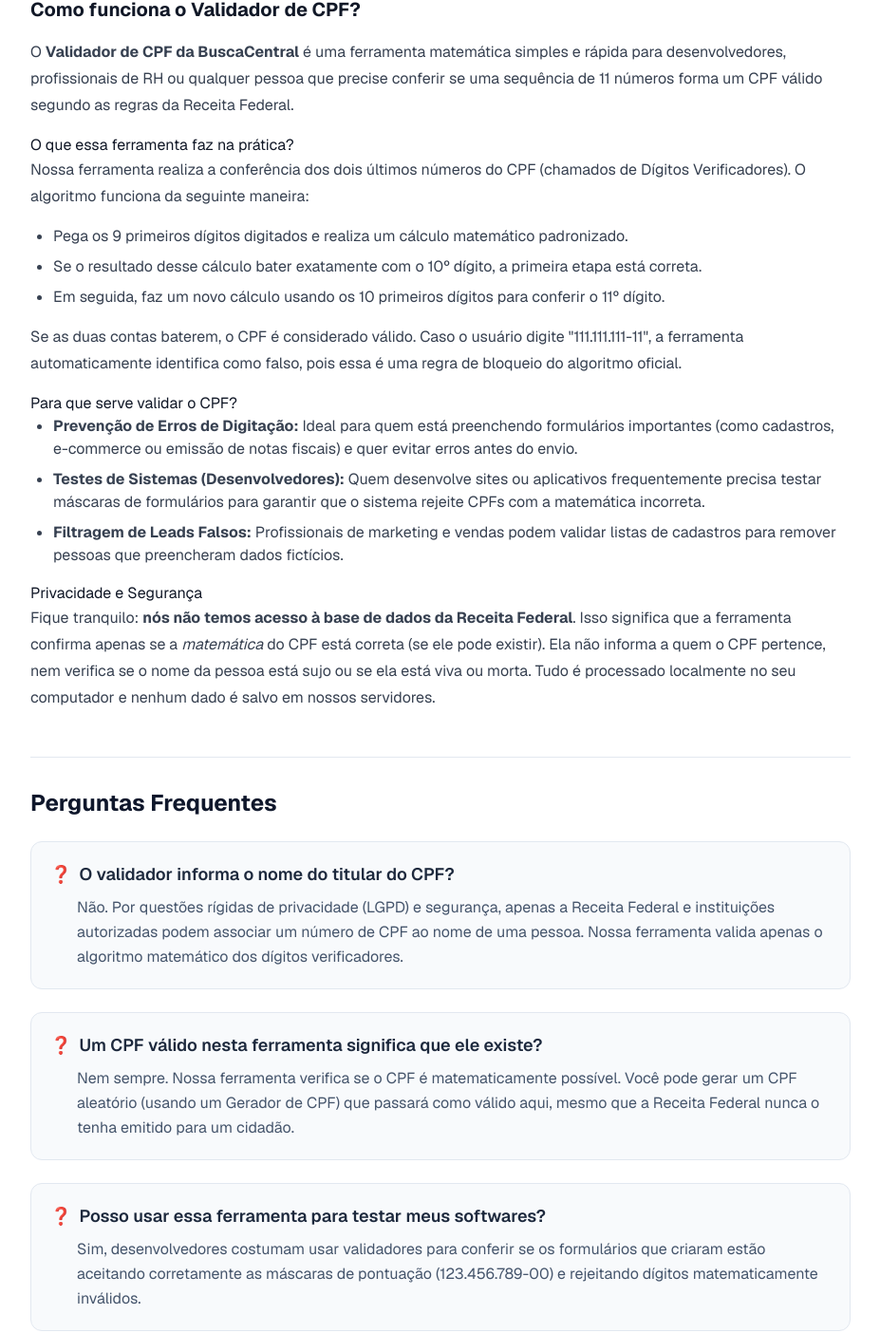
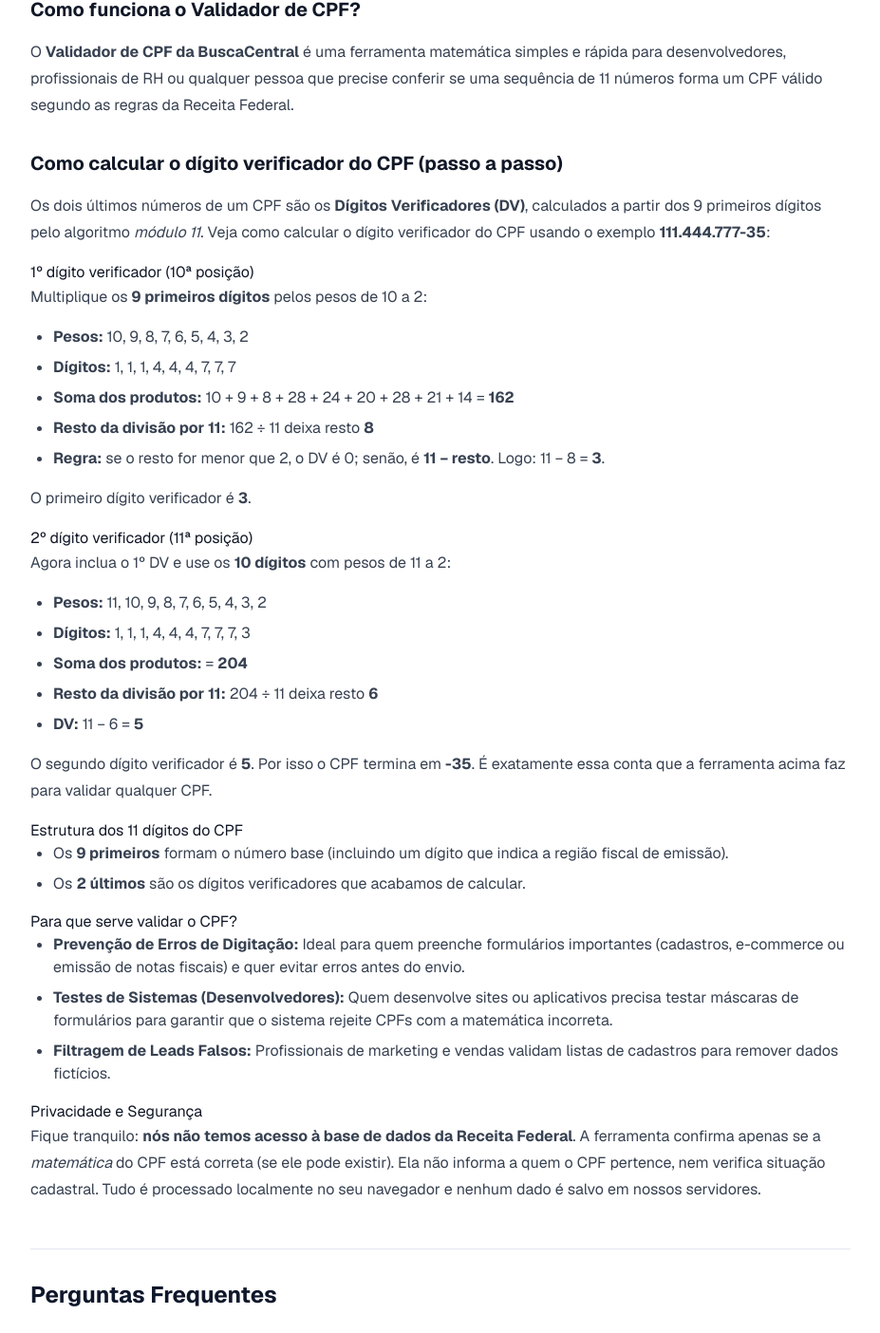
Before and after one commit to buscacentral/buscacentral, a Next.js app: page /documentos/validador-cpf in a window 1280 px wide. Shown: the part 1298-2702 px from the top of the page at 95% size, without its empty margins (176-1103 px from the left). Built offline with nearby package versions, Linux system fonts and the light colour scheme; no server answers.

Commit message:
seo(cpf): conteudo sobre digito verificador (validado pelo Search Console 24h)

```diff
--- a/src/app/documentos/validador-cpf/page.tsx
+++ b/src/app/documentos/validador-cpf/page.tsx
@@ -2,68 +2,109 @@ import type { Metadata } from 'next';
 import ToolPageLayout, { generateToolMetadata } from '@/components/ToolPageLayout';
 import ValidadorCPFClient from './ValidadorCPFClient';
 
-export const metadata: Metadata = generateToolMetadata(
-  'Validador de CPF',
-  'Verifique se um CPF é válido usando o algoritmo oficial de dígito verificador da Receita Federal.',
-  '/documentos/validador-cpf'
-);
+export const metadata: Metadata = {
+  ...generateToolMetadata(
+    'Validador de CPF',
+    'Valide CPFs e entenda como calcular o dígito verificador (DV) com o algoritmo oficial da Receita Federal. Passo a passo, pesos e exemplo prático.',
+    '/documentos/validador-cpf'
+  ),
+  keywords: [
+    'validador de cpf',
+    'validar cpf',
+    'validação de cpf',
+    'verificador cpf',
+    'dígito verificador cpf',
+    'calcular dígito verificador cpf',
+    'digito verificador do cpf',
+  ],
+};
 
 const seoContent = (
   <article className="prose prose-gray max-w-none">
     <h2>Como funciona o Validador de CPF?</h2>
     <p>O <strong>Validador de CPF da BuscaCentral</strong> é uma ferramenta matemática simples e rápida para desenvolvedores, profissionais de RH ou qualquer pessoa que precise conferir se uma sequência de 11 números forma um CPF válido segundo as regras da Receita Federal.</p>
 
-    <h3>O que essa ferramenta faz na prática?</h3>
-    <p>Nossa ferramenta realiza a conferência dos dois últimos números do CPF (chamados de Dígitos Verificadores). O algoritmo funciona da seguinte maneira:</p>
+    <h2>Como calcular o dígito verificador do CPF (passo a passo)</h2>
+    <p>Os dois últimos números de um CPF são os <strong>Dígitos Verificadores (DV)</strong>, calculados a partir dos 9 primeiros dígitos pelo algoritmo <em>módulo 11</em>. Veja como calcular o dígito verificador do CPF usando o exemplo <strong>111.444.777-35</strong>:</p>
+
+    <h3>1º dígito verificador (10ª posição)</h3>
+    <p>Multiplique os <strong>9 primeiros dígitos</strong> pelos pesos de 10 a 2:</p>
     <ul>
-      <li>Pega os 9 primeiros dígitos digitados e realiza um cálculo matemático padronizado.</li>
-      <li>Se o resultado desse cálculo bater exatamente com o 10º dígito, a primeira etapa está correta.</li>
-      <li>Em seguida, faz um novo cálculo usando os 10 primeiros dígitos para conferir o 11º dígito.</li>
+      <li><strong>Pesos:</strong> 10, 9, 8, 7, 6, 5, 4, 3, 2</li>
+      <li><strong>Dígitos:</strong> 1, 1, 1, 4, 4, 4, 7, 7, 7</li>
+      <li><strong>Soma dos produtos:</strong> 10 + 9 + 8 + 28 + 24 + 20 + 28 + 21 + 14 = <strong>162</strong></li>
+      <li><strong>Resto da divisão por 11:</strong> 162 ÷ 11 deixa resto <strong>8</strong></li>
+      <li><strong>Regra:</strong> se o resto for menor que 2, o DV é 0; senão, é <strong>11 − resto</strong>. Logo: 11 − 8 = <strong>3</strong>.</li>
     </ul>
-    <p>Se as duas contas baterem, o CPF é considerado válido. Caso o usuário digite &quot;111.111.111-11&quot;, a ferramenta automaticamente identifica como falso, pois essa é uma regra de bloqueio do algoritmo oficial.</p>
+    <p>O primeiro dígito verificador é <strong>3</strong>.</p>
+
+    <h3>2º dígito verificador (11ª posição)</h3>
+    <p>Agora inclua o 1º DV e use os <strong>10 dígitos</strong> com pesos de 11 a 2:</p>
+    <ul>
+      <li><strong>Pesos:</strong> 11, 10, 9, 8, 7, 6, 5, 4, 3, 2</li>
+      <li><strong>Dígitos:</strong> 1, 1, 1, 4, 4, 4, 7, 7, 7, 3</li>
+      <li><strong>Soma dos produtos:</strong> = <strong>204</strong></li>
+      <li><strong>Resto da divisão por 11:</strong> 204 ÷ 11 deixa resto <strong>6</strong></li>
+      <li><strong>DV:</strong> 11 − 6 = <strong>5</strong></li>
+    </ul>
+    <p>O segundo dígito verificador é <strong>5</strong>. Por isso o CPF termina em <strong>-35</strong>. É exatamente essa conta que a ferramenta acima faz para validar qualquer CPF.</p>
+
+    <h3>Estrutura dos 11 dígitos do CPF</h3>
+    <ul>
+      <li>Os <strong>9 primeiros</strong> formam o número base (incluindo um dígito que indica a região fiscal de emissão).</li>
+      <li>Os <strong>2 últimos</strong> são os dígitos verificadores que acabamos de calcular.</li>
+    </ul>
 
     <h3>Para que serve validar o CPF?</h3>
     <ul>
-      <li><strong>Prevenção de Erros de Digitação:</strong> Ideal para quem está preenchendo formulários importantes (como cadastros, e-commerce ou emissão de notas fiscais) e quer evitar erros antes do envio.</li>
-      <li><strong>Testes de Sistemas (Desenvolvedores):</strong> Quem desenvolve sites ou aplicativos frequentemente precisa testar máscaras de formulários para garantir que o sistema rejeite CPFs com a matemática incorreta.</li>
-      <li><strong>Filtragem de Leads Falsos:</strong> Profissionais de marketing e vendas podem validar listas de cadastros para remover pessoas que preencheram dados fictícios.</li>
+      <li><strong>Prevenção de Erros de Digitação:</strong> Ideal para quem preenche formulários importantes (cadastros, e-commerce ou emissão de notas fiscais) e quer evitar erros antes do envio.</li>
+      <li><strong>Testes de Sistemas (Desenvolvedores):</strong> Quem desenvolve sites ou aplicativos precisa testar máscaras de formulários para garantir que o sistema rejeite CPFs com a matemática incorreta.</li>
+      <li><strong>Filtragem de Leads Falsos:</strong> Profissionais de marketing e vendas validam listas de cadastros para remover dados fictícios.</li>
     </ul>
 
     <h3>Privacidade e Segurança</h3>
-    <p>Fique tranquilo: <strong>nós não temos acesso à base de dados da Receita Federal</strong>. Isso significa que a ferramenta confirma apenas se a <em>matemática</em> do CPF está correta (se ele pode existir). Ela não informa a quem o CPF pertence, nem verifica se o nome da pessoa está sujo ou se ela está viva ou morta. Tudo é processado localmente no seu computador e nenhum dado é salvo em nossos servidores.</p>
+    <p>Fique tranquilo: <strong>nós não temos acesso à base de dados da Receita Federal</strong>. A ferramenta confirma apenas se a <em>matemática</em> do CPF está correta (se ele pode existir). Ela não informa a quem o CPF pertence, nem verifica situação cadastral. Tudo é processado localmente no seu navegador e nenhum dado é salvo em nossos servidores.</p>
   </article>
 );
 
 const faqItems = [
   {
+    question: "Como calcular o dígito verificador do CPF?",
+    answer: "Multiplique os 9 primeiros dígitos pelos pesos 10,9,8,7,6,5,4,3,2 e some os resultados. Divida a soma por 11: se o resto for menor que 2, o dígito é 0; caso contrário, o dígito é 11 menos o resto. Esse é o 1º dígito verificador. Para o 2º, repita com 10 dígitos e os pesos 11,10,9,8,7,6,5,4,3,2."
+  },
+  {
+    question: "Quais são os pesos usados na validação do CPF?",
+    answer: "Para o primeiro dígito verificador, os pesos são 10,9,8,7,6,5,4,3,2. Para o segundo, são 11,10,9,8,7,6,5,4,3,2. Em ambos os casos usa-se o algoritmo módulo 11."
+  },
+  {
     question: "O validador informa o nome do titular do CPF?",
-    answer: "Não. Por questões rígidas de privacidade (LGPD) e segurança, apenas a Receita Federal e instituições autorizadas podem associar um número de CPF ao nome de uma pessoa. Nossa ferramenta valida apenas o algoritmo matemático dos dígitos verificadores."
+    answer: "Não. Por questões de privacidade (LGPD) e segurança, apenas a Receita Federal e instituições autorizadas podem associar um número de CPF ao nome de uma pessoa. Nossa ferramenta valida apenas o algoritmo matemático dos dígitos verificadores."
   },
   {
     question: "Um CPF válido nesta ferramenta significa que ele existe?",
-    answer: "Nem sempre. Nossa ferramenta verifica se o CPF é matematicamente possível. Você pode gerar um CPF aleatório (usando um Gerador de CPF) que passará como válido aqui, mesmo que a Receita Federal nunca o tenha emitido para um cidadão."
+    answer: "Nem sempre. A ferramenta verifica se o CPF é matematicamente possível. Um CPF gerado aleatoriamente pode passar como válido aqui mesmo que a Receita Federal nunca o tenha emitido para um cidadão."
   },
   {
-    question: "Posso usar essa ferramenta para testar meus softwares?",
-    answer: "Sim, desenvolvedores costumam usar validadores para conferir se os formulários que criaram estão aceitando corretamente as máscaras de pontuação (123.456.789-00) e rejeitando dígitos matematicamente inválidos."
+    question: "Por que um CPF que existe deu como 'inválido'?",
+    answer: "Quase sempre por um erro de digitação. Se um único dos 11 dígitos estiver errado, a conta dos dígitos verificadores não fecha e a ferramenta aponta como inválido. Sequências repetidas, como 111.111.111-11, também são bloqueadas automaticamente."
   }
 ];
 
 const relatedTools = [
   {
+    title: "Gerador de CPF",
+    url: "/documentos/gerador-cpf",
+    description: "Gere CPFs válidos e com dígito verificador correto para usar em testes e desenvolvimento."
+  },
+  {
     title: "Validador de CNPJ",
     url: "/documentos/validador-cnpj",
-    description: "Confira a validade matemática de Cadastros Nacionais de Pessoa Jurídica (CNPJ)."
+    description: "Confira a validade matemática de CNPJs e entenda como calcular o dígito verificador."
   },
   {
-    title: "Dias Úteis",
-    url: "/utilidades/dias-uteis",
-    description: "Se o seu cadastro exige prazos contratuais, calcule quantos dias úteis existem em um período."
-  },
-  {
-    title: "Contador de Caracteres",
-    url: "/utilidades/contador-caracteres",
-    description: "Confira rapidamente se as strings de banco de dados ou formulários estão no tamanho correto."
+    title: "Formatador de Dados",
+    url: "/utilidades/formatador-dados",
+    description: "Limpe e formate listas de CPFs, CNPJs e telefones em lote, removendo pontuação e duplicatas."
   }
 ];
 
@@ -71,7 +112,7 @@ export default function ValidadorCPF() {
   return (
     <ToolPageLayout
       title="Validador de CPF"
-      description="Verifique instantaneamente se um CPF é válido segundo o algoritmo oficial da Receita Federal. Ferramenta gratuita para testes de formulários e cadastros."
+      description="Verifique instantaneamente se um CPF é válido segundo o algoritmo oficial da Receita Federal e veja como calcular o dígito verificador passo a passo."
       ariaLabel="Validador de CPF interativo"
       path="/documentos/validador-cpf"
       seoContent={seoContent}
```
